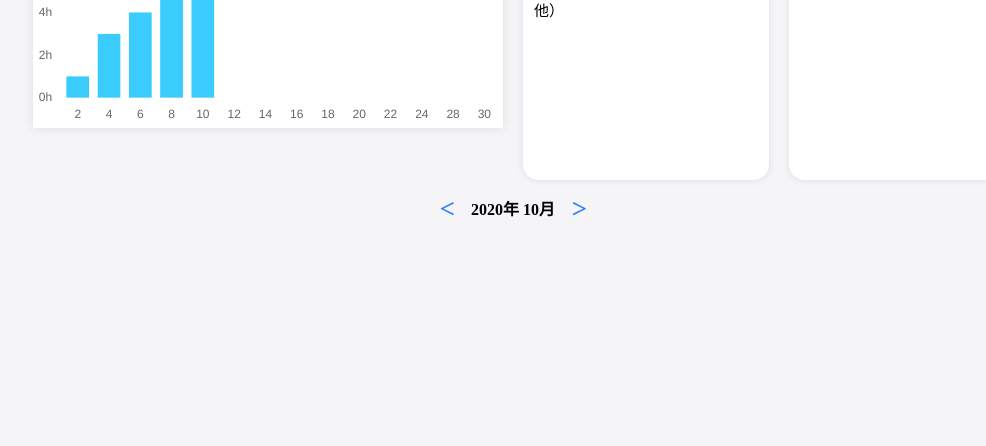
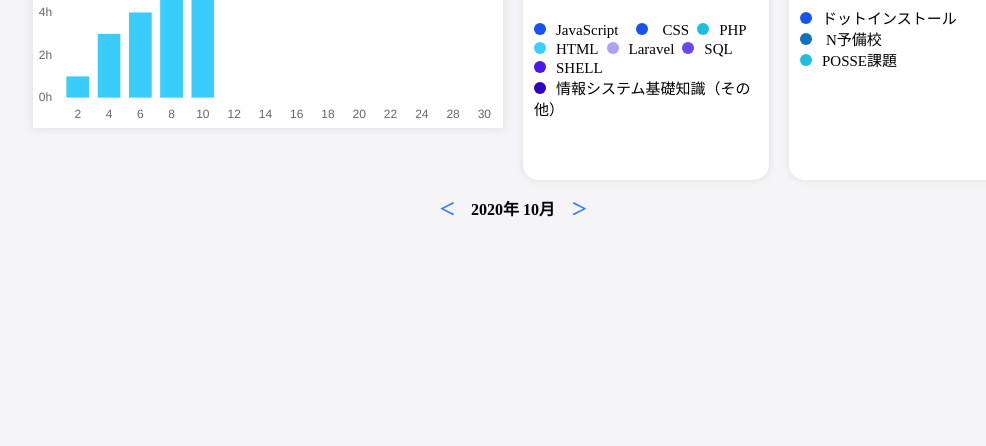
Before and after one commit to posse-ap/gen2.0-Ryunosukekamo, a PHP site: page / in a window 1280 px wide. Shown: the part 354-800 px from the top of the page, without its empty margins (127-1113 px from the left). Run offline with PHP 8.4, Linux system fonts and the light colour scheme; some libraries are stand-ins or nearby versions.

Commit message:
2021/12/04

```diff
--- a/Web.app/index.css
+++ b/Web.app/index.css
@@ -245,7 +245,7 @@ header {
 /* ドーナツ型グラフの上下の位置、なぜかmargin-bottomが効かない */
 
 svg {
-    margin-top: -55px;
+    /* margin-top: -55px; */
 }
 
 .one, .two {
@@ -259,7 +259,7 @@ svg {
 }
 
 .contents_of_Language_studied {
-    margin-top: -69px;
+    margin-top: 45px;
 }
 
 .contents_of_Language_studied span {
@@ -362,7 +362,7 @@ svg {
 }
 
 .contents_studied {
-    margin-top: -69px;
+    margin-top: 10px;
 }
 
 .contents_studied li{
@@ -845,8 +845,9 @@ br {
 }
 
 .done_recod_post.fadeout {
-    z-index: -1;
+    display: none !important;
 }
+
 
 #green_check {
     color: #BEE360;
--- a/Web.app/index.html
+++ b/Web.app/index.html
@@ -18,6 +18,7 @@
 <html>
 
 <body>
+	<!-- ヘッダー -->
 	<header>
 
 		<div id="Logo" class="Logo">
@@ -382,7 +383,7 @@
             <!-- レスポンシブ用 -->
 
 			<div id="Contents_studied_responsive" class="Contents_studied_responsive">
-				<p>学習コンテンツ</p>
+				<p><span>学習コンテンツ</span></p>
 
 				<div id="doughnut_chart_three" class="doughnut_chart_three"></div>
 				<script type="text/javascript" src="https://www.gstatic.com/charts/loader.js"></script>
@@ -398,7 +399,7 @@
 
 			<div id="Language_studied_responsive" class="Language_studied_responsive">
 
-				<p>学習言語</p>
+				<p><span>学習言語</span></p>
 
 				<div id="doughnut_chart_four" class="doughnut_chart_four"></div>
 				<script type="text/javascript" src="https://www.gstatic.com/charts/loader.js"></script>
--- a/Web.app/index.js
+++ b/Web.app/index.js
@@ -31,6 +31,18 @@ document.getElementById('btn_close two').addEventListener("click", function () {
     document.getElementById('done_recod_post').classList.add("fadeout");
 
 });
+
+// $("#btn_close two").on("click", function () {
+//     var modal = $('.modal_loader');
+//     var done_recod_post = $('#done_recod_post');
+//     var btn_close_two = $('#btn_close two');
+
+
+//         modal.fadeOut();
+//         done_recod_post.fadeOut();
+//         btn_close_two.fadeOut();
+
+// });
 
 // レスポンシブ用のモーダルを閉じるバツボタン
 document.getElementById('btn_close_for_responsive').addEventListener("click",function(){
@@ -315,7 +327,7 @@ $("#Tweet").on("click", function () {
 
         setTimeout(function () {
             loader.fadeOut();
-            done_recod_post.fadeIn();
+            done_recod_post.toggle();
             btn_close_two.fadeIn();
         }, 3000);
     });
@@ -418,13 +430,20 @@ function drawChart() {
 
     var options = {
         pieHole: 0.5,
-        width: 280,
-        height: 300,
+        // width: 280,
+        // height: 300,
+        width: '100%',
+        height: '190',
+        chartArea: { width: '100%', height: '100%', top: 0 },
+
         pieSliceTextStyle: {
             color: 'white',
         },
         legend: 'none',
         colors: ['#0345EC', '#0F71BD', '#1CBCDE', '#3CCEFE', '#B29EF3', '#6D46EC', '#4A17EF', '#3105C0'],
+
+
+
     };
 
 
@@ -450,8 +469,11 @@ function drawChart_two() {
 
     var options = {
         pieHole: 0.5,
-        width: 280,
-        height: 300,
+        // width: 280,
+        // height: 300,
+        width: '100%',
+        height: '190',
+        chartArea: { width: '100%', height: '100%', top: 0 },
         pieSliceTextStyle: {
             color: 'white',
         },
@@ -489,8 +511,12 @@ function drawChart_three() {
 
     var options = {
         pieHole: 0.5,
+        // width: '100%',
+        // // height: 200,
+
         width: '100%',
-        // height: 200,
+        height: '115',
+        chartArea: { width: '100%', height: '100%', top: 0 },
         pieSliceTextStyle: {
             color: 'white',
         },
@@ -521,8 +547,11 @@ function drawChart_four() {
 
     var options = {
         pieHole: 0.5,
+        // width: '100%',
+        // // height: 200,
         width: '100%',
-        // height: 200,
+        height: '115',
+        chartArea: { width: '100%', height: '100%', top: 0 },
         pieSliceTextStyle: {
             color: 'white',
         },
--- a/Web.app/index_style.css
+++ b/Web.app/index_style.css
@@ -21,6 +21,7 @@
         margin-top: 20px;
         display: block;
         width: 100%;
+        height: 94%;
     }
     /* .Content {
         display: none;
@@ -66,14 +67,28 @@
 /* レスポンシブ用の学習コンテンツ */
 .Contents_studied_responsive{
     display: block;
-    margin-right:8px; ;
-
+    margin-right:8px;
     border: solid 1px #FFFFFF;
     border-radius: 15px;
     background-color: #FFFFFF;
     box-shadow: 0px 0px 7px #dddddd;
-    /* margin-left: 20px; */
     width: 50%;
+    height: 70%;
+}
+
+.contents_of_Language_studied {
+    margin-top: 15px;
+}
+
+.contents_studied{
+    margin-top: 40px;
+}
+
+.Contents_studied_responsive p span{
+
+    font-size: 12px;
+    font-weight: bold;
+
 }
 
 .contents_studied span{
@@ -117,13 +132,17 @@
 .Language_studied_responsive{
     display: block;
     margin-left: 8px;
-
     border: solid 1px #FFFFFF;
     border-radius: 15px;
     background-color: #FFFFFF;
     box-shadow: 0px 0px 7px #dddddd;
-    /* margin-right: 20px; */
     width: 50%;
+    height: 70%;
+}
+
+.Language_studied_responsive p span {
+    font-size: 12px;
+    font-weight: bold;
 }
 
 .Language_studied {
@@ -230,6 +249,10 @@
     margin: 7px auto 0px auto;
 }
 
+.doughnut_chart_three{
+    margin-top: -30px;
+}
+
 .doughnut_chart_three rect{
     display: none;
 
@@ -239,12 +262,13 @@
 }
 
 .doughnut_chart_three svg{
-    /* margin-left: -30px; */
+    margin-top: 22px;
 
 }
 
 .doughnut_chart_four svg{
-    /* margin-left: -30px; */
+    margin-top: -10px;
+
 
 }
 
```
